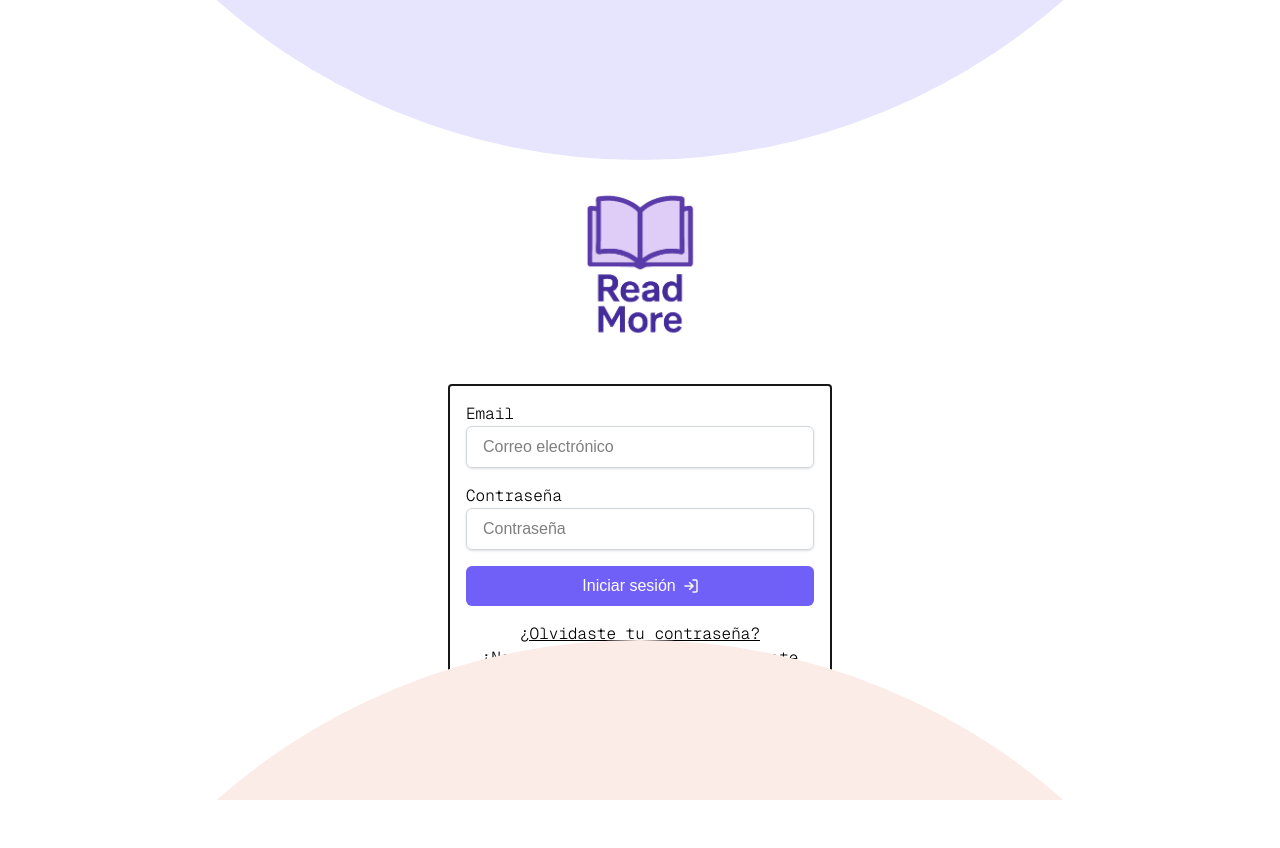
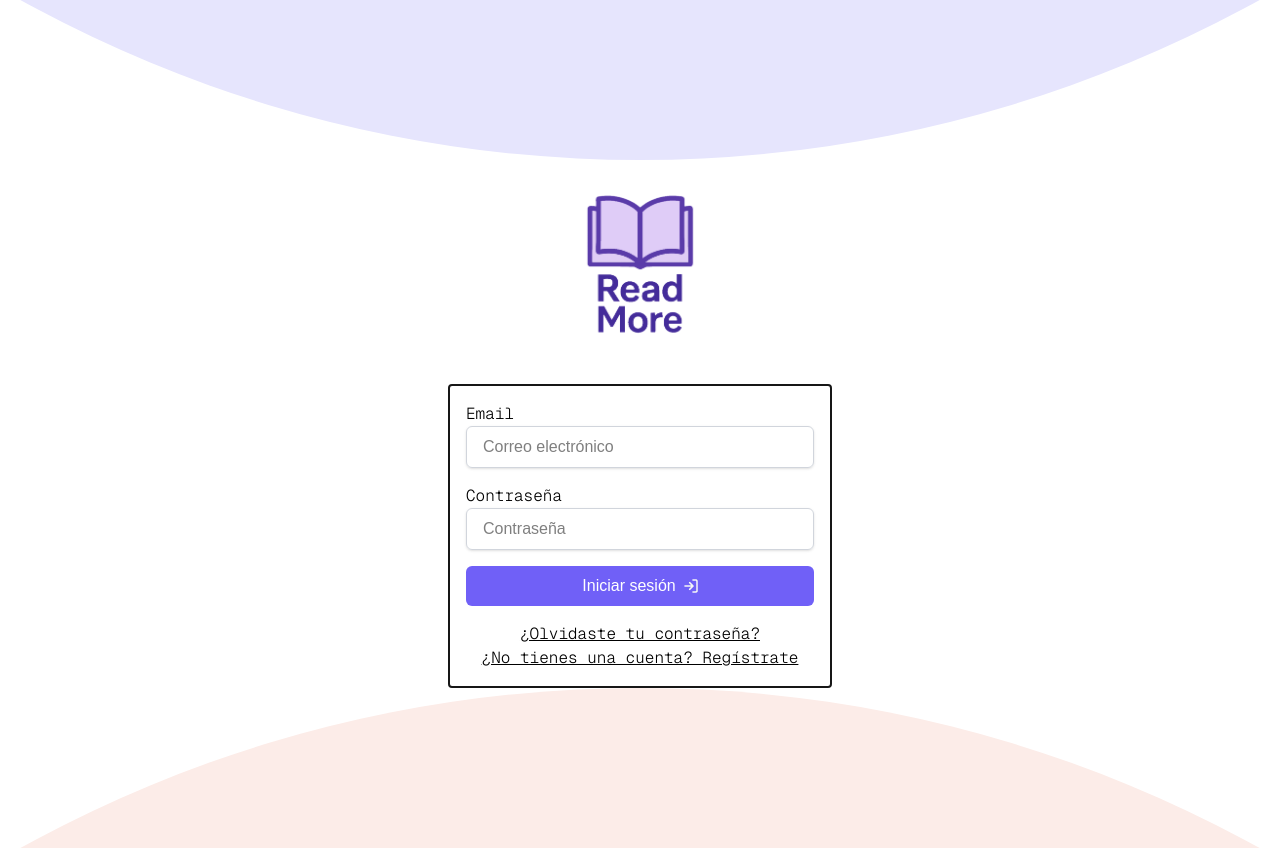
Before and after one commit to AugustoAltube/read-more, a Next.js app: page / in a window 1280 px wide. Before the commit the page ends 800 px from the top, so only its background shows below. Built offline with nearby package versions, Linux system fonts and the light colour scheme.

Commit message:
avances login2

```diff
--- a/app/page.js
+++ b/app/page.js
@@ -6,12 +6,12 @@ import Image from 'next/image';
 export default function Home() {
 
   return (
-    <main className="flex min-h-screen flex-col items-center bg-white">
+    <main className="flex min-h-screen flex-col items-center justify-between bg-white">
 
       {/*<div className="min-w-[60%] min-h-[80] bg-[#E6E5FD] rounded-b-full flex-start "></div> */}
 
       <div className="relative w-full h-[20vh] overflow-hidden z-10">
-        <div className="absolute bottom-0 w-full aspect-[2/1] rounded-b-full bg-[#E6E5FD]"></div>
+        <div className="absolute left-1/2 -translate-x-1/2 bottom-0 w-[200%] aspect-[2/1] rounded-b-full bg-[#E6E5FD] "></div>
       </div>
 
       {/*
@@ -54,8 +54,8 @@ export default function Home() {
       </form>
 
 
-      <div className="absolute bottom-0 w-full h-[20vh] overflow-hidden z-10">
-        <div className="w-full aspect-[2/1] rounded-t-full bg-[#FCECE8]"></div>
+      <div className="relative w-full h-[20vh] overflow-hidden z-10">
+        <div className="absolute top-0 w-[200%] left-1/2 -translate-x-1/2 aspect-[2/1] rounded-t-full bg-[#FCECE8]"></div>
       </div>
 
 
```
